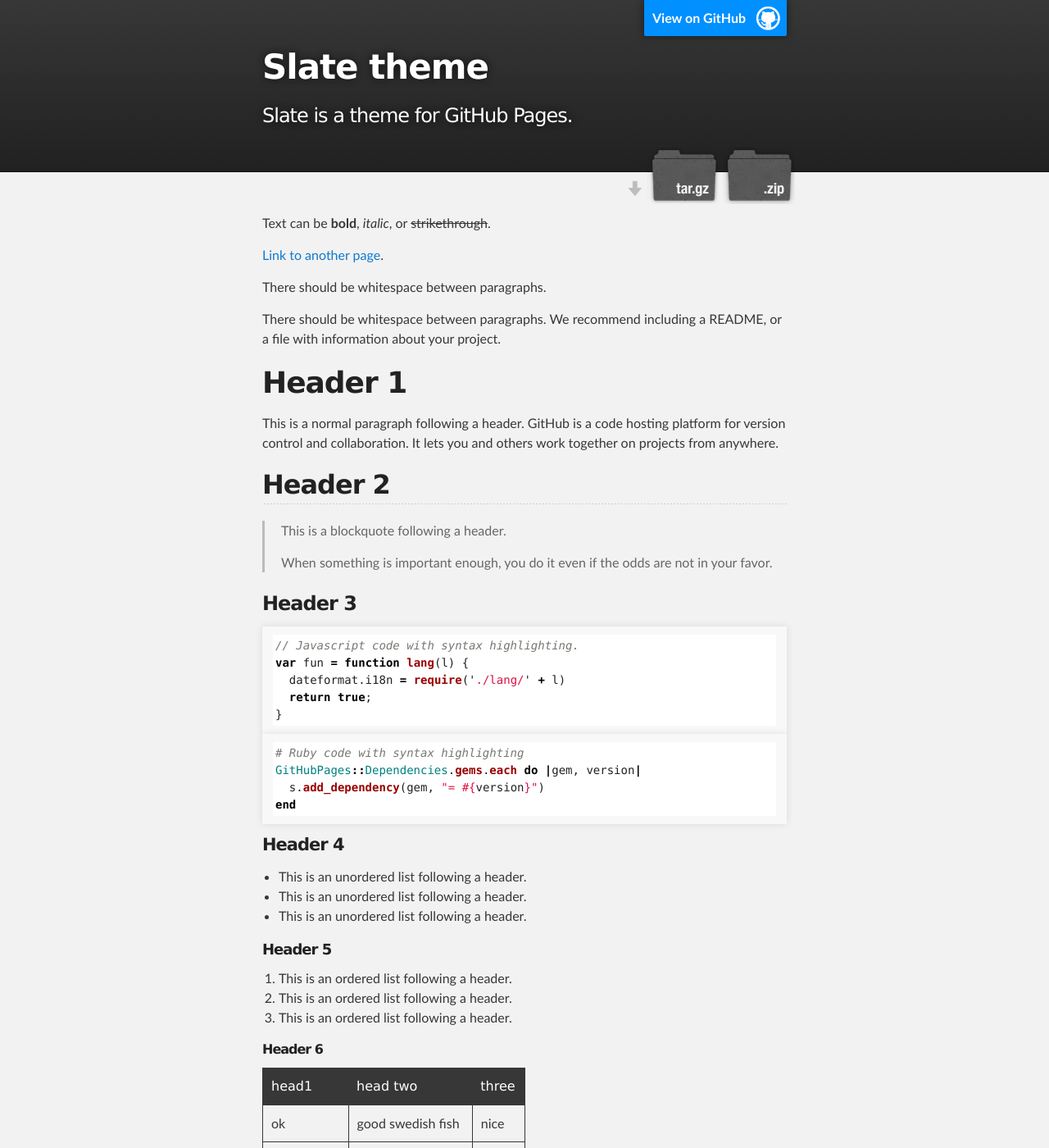
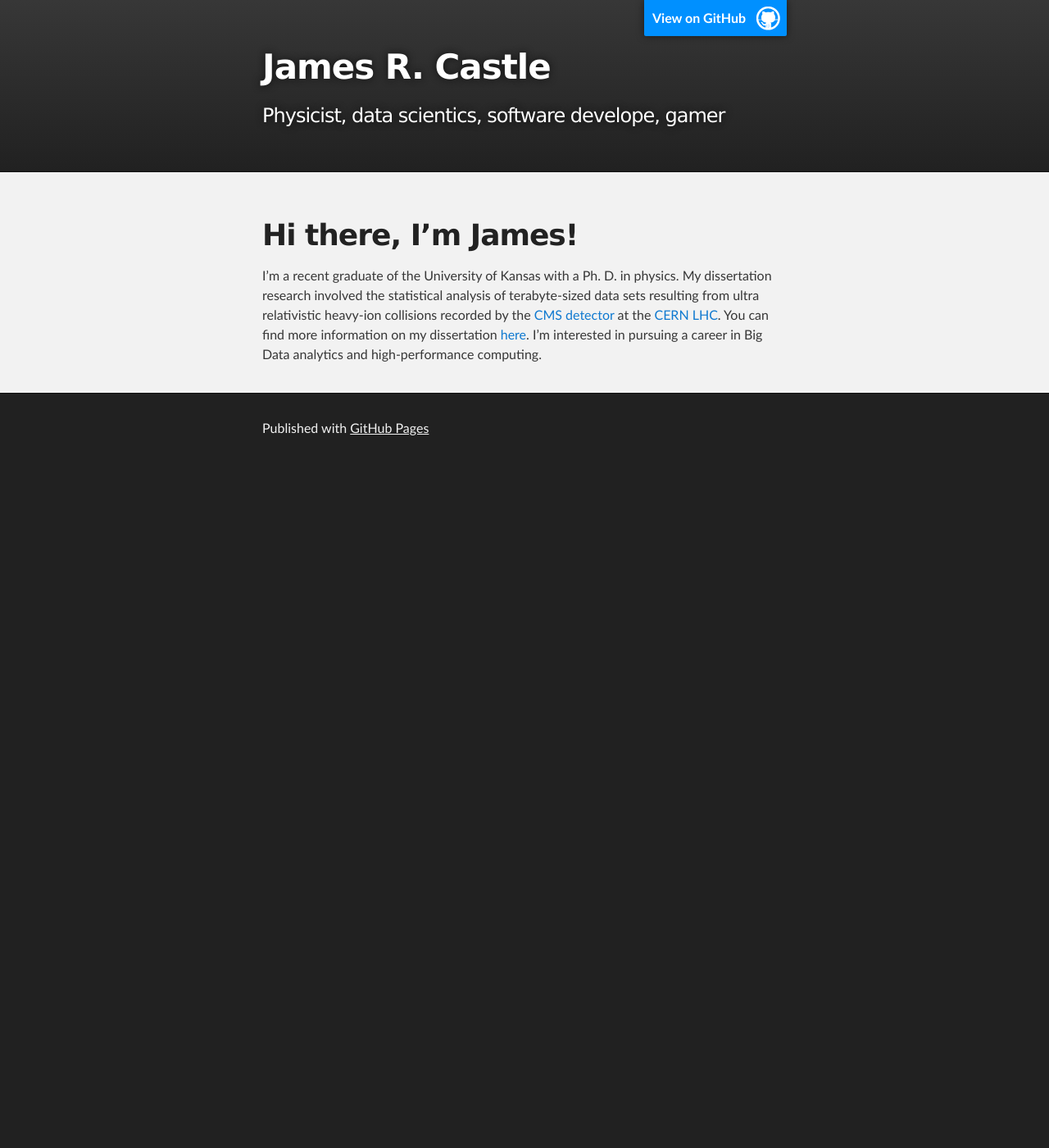
Before and after one commit to jrcastle/jrcastle.github.io, a Jekyll site: the page built from index.md, in a window 1280 px wide and 1400 px high. Shown: the whole window at 82% size. Built offline with Jekyll 4.4.1, drawn with Linux system fonts in a browser that asks for light colours; our own code applies the rules of GitHub Pages for plain Markdown files; some of the changed text lies outside the part shown.

Commit message:
Add personal info

````diff
--- a/_config.yml
+++ b/_config.yml
@@ -1,5 +1,12 @@
-title: Slate theme
-description: Slate is a theme for GitHub Pages.
-show_downloads: true
+title: James R. Castle
+description: Physicist, data scientics, software develope, gamer
+show_downloads: false
 google_analytics:
 theme: jekyll-theme-slate
+
+name: James R. Castle
+
+github_username:        jrcastle
+linkedin_username:      jrcastle90
+stackoverflow_username: jrcastle90
+email:                  jrcastle90@gmail.com
--- a/index.md
+++ b/index.md
@@ -2,122 +2,12 @@
 layout: default
 ---
 
-Text can be **bold**, _italic_, or ~~strikethrough~~.
-
-[Link to another page](another-page).
-
-There should be whitespace between paragraphs.
-
-There should be whitespace between paragraphs. We recommend including a README, or a file with information about your project.
-
-# [](#header-1)Header 1
-
-This is a normal paragraph following a header. GitHub is a code hosting platform for version control and collaboration. It lets you and others work together on projects from anywhere.
-
-## [](#header-2)Header 2
-
-> This is a blockquote following a header.
->
-> When something is important enough, you do it even if the odds are not in your favor.
-
-### [](#header-3)Header 3
-
-```js
-// Javascript code with syntax highlighting.
-var fun = function lang(l) {
-  dateformat.i18n = require('./lang/' + l)
-  return true;
-}
-```
-
-```ruby
-# Ruby code with syntax highlighting
-GitHubPages::Dependencies.gems.each do |gem, version|
-  s.add_dependency(gem, "= #{version}")
-end
-```
-
-#### [](#header-4)Header 4
-
-*   This is an unordered list following a header.
-*   This is an unordered list following a header.
-*   This is an unordered list following a header.
-
-##### [](#header-5)Header 5
-
-1.  This is an ordered list following a header.
-2.  This is an ordered list following a header.
-3.  This is an ordered list following a header.
-
-###### [](#header-6)Header 6
-
-| head1        | head two          | three |
-|:-------------|:------------------|:------|
-| ok           | good swedish fish | nice  |
-| out of stock | good and plenty   | nice  |
-| ok           | good `oreos`      | hmm   |
-| ok           | good `zoute` drop | yumm  |
-
-### There's a horizontal rule below this.
-
-* * *
-
-### Here is an unordered list:
-
-*   Item foo
-*   Item bar
-*   Item baz
-*   Item zip
-
-### And an ordered list:
-
-1.  Item one
-1.  Item two
-1.  Item three
-1.  Item four
-
-### And a nested list:
-
-- level 1 item
-  - level 2 item
-  - level 2 item
-    - level 3 item
-    - level 3 item
-- level 1 item
-  - level 2 item
-  - level 2 item
-  - level 2 item
-- level 1 item
-  - level 2 item
-  - level 2 item
-- level 1 item
-
-### Small image
-
-![](https://assets-cdn.github.com/images/icons/emoji/octocat.png)
-
-### Large image
-
-![](https://guides.github.com/activities/hello-world/branching.png)
-
-
-### Definition lists can be used with HTML syntax.
-
-<dl>
-<dt>Name</dt>
-<dd>Godzilla</dd>
-<dt>Born</dt>
-<dd>1952</dd>
-<dt>Birthplace</dt>
-<dd>Japan</dd>
-<dt>Color</dt>
-<dd>Green</dd>
-</dl>
-
-```
-Long, single-line code blocks should not wrap. They should horizontally scroll if they are too long. This line should be long enough to demonstrate this.
-```
-
-```
-The final element.
-```
+# [](#header-1)Hi there, I'm James!
+I'm a recent graduate of the University of Kansas with a Ph. D. in physics.
+My dissertation research involved the statistical analysis of terabyte-sized
+data sets resulting from ultra relativistic heavy-ion collisions recorded by the
+[CMS detector](http://cms.web.cern.ch/news/what-cms) at the
+[CERN LHC](https://home.cern/topics/large-hadron-collider).
+You can find more information on my dissertation
+[here](https://cds.cern.ch/record/2275797). I'm interested in pursuing
+a career in Big Data analytics and high-performance computing.
````
Also changed, not shown: Gemfile.lock (added), 2 other files.
